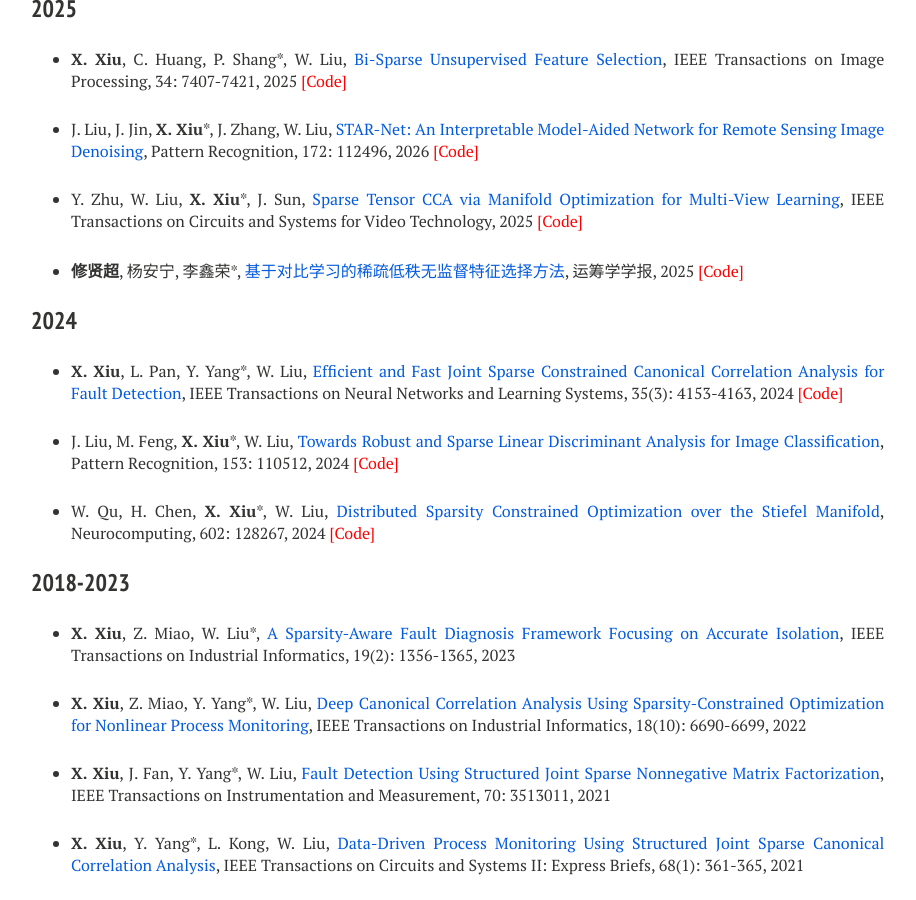
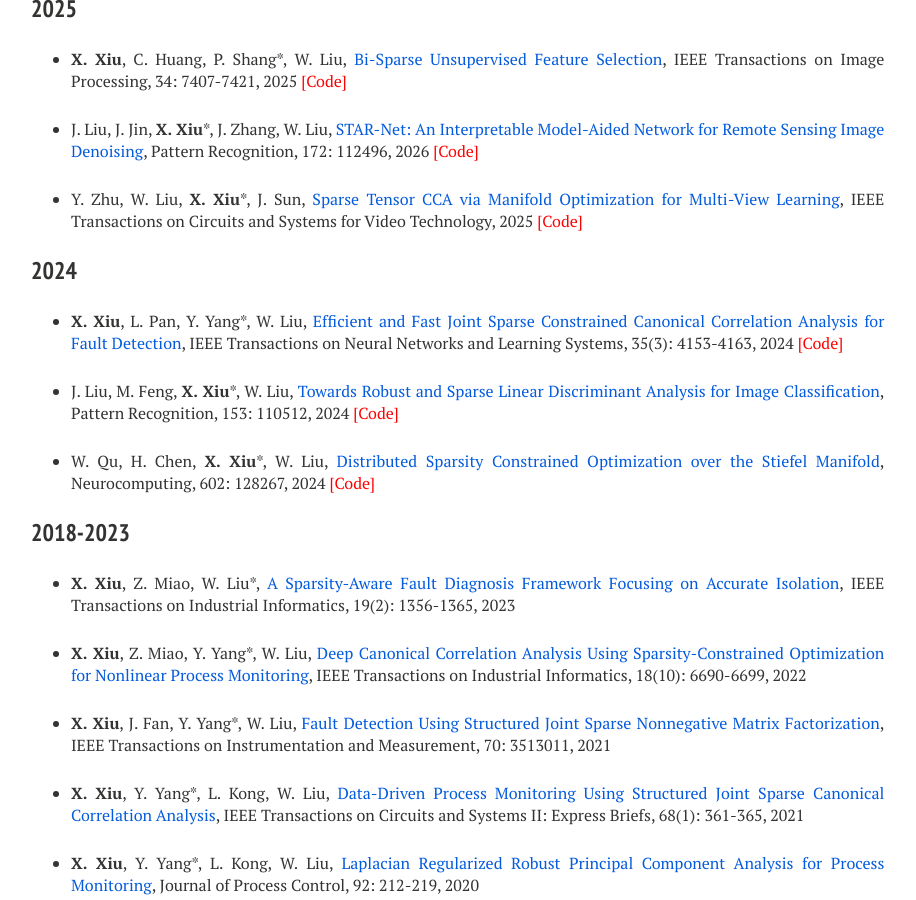
Before and after one commit to xianchaoxiu/xianchaoxiu.github.io, a Jekyll site: the page built from publications/index.md, in a window 1280 px wide and 900 px high, scrolled down 368 px. Shown: the whole window, without its empty margins (289-1205 px from the left). Built offline with Jekyll 4.4.1, drawn with Linux system fonts in a browser that asks for light colours; nearby versions of some CDN libraries.

Commit message:
Update index.md

```diff
--- a/publications/index.md
+++ b/publications/index.md
@@ -25,7 +25,7 @@ share: false
 
 * Y. Zhu, W. Liu, <b>X. Xiu</b>*, J. Sun, <a href="https://doi.org/10.1109/TCSVT.2025.3642736" class="textlink" target="_blank">Sparse Tensor CCA via Manifold Optimization for Multi-View Learning</a>, IEEE Transactions on Circuits and Systems for Video Technology, 2025  <a href="https://github.com/zhudafa/STCCA-L" class="textlink" target="_blank" style="color: red;">[Code]</a>
 
-* <b>修贤超</b>, 杨安宁, 李鑫荣*, <a href="https://kns.cnki.net/kcms2/article/abstract?v=e_WjztTC4N0Z832a-bbzgdfGaZqegXeziR4mPpFe0A1ROQtRv8ba_BSLdRJqYhdrWzhvxs5NJ2O3SOWWMfU0FulX9LypoPkOg34ECqIZ1YDAiTz9p7_NUzLuG3aP698ALezyek3yh7yCM9L1er33sRDx01vji4IFd-a5be0Mbbc=&uniplatform=NZKPT" class="textlink" target="_blank">基于对比学习的稀疏低秩无监督特征选择方法</a>, 运筹学学报, 2025 <a href="https://github.com/xianchaoxiu/DSCOFS-CL" class="textlink" target="_blank" style="color: red;">[Code]</a>
+
 
 ### 2024
 
```
